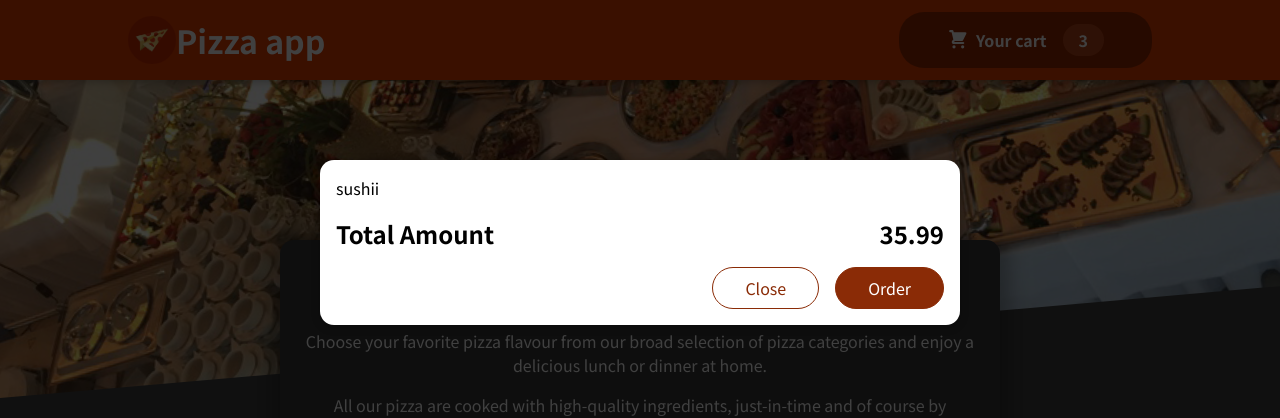
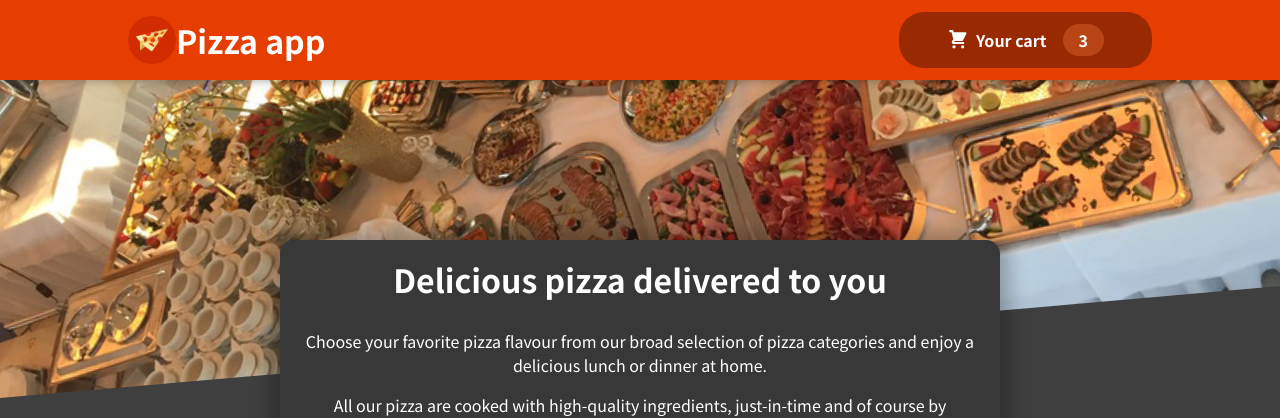
Before and after one commit to MwauStephen/Pizza-Order, a React (Create React App) app: page / in a window 1280 px wide. Shown: the top 418 px of the page. Built offline with nearby package versions, Linux system fonts and the light colour scheme.

Commit message:
added a condition to render the modal

```diff
--- a/src/App.js
+++ b/src/App.js
@@ -15,7 +15,7 @@ const App = () => {
   };
   return (
     <Fragment>
-      <Cart />
+      {cartIsShown && <Cart />}
       <Header />
       <main>
         <Meals />
```
